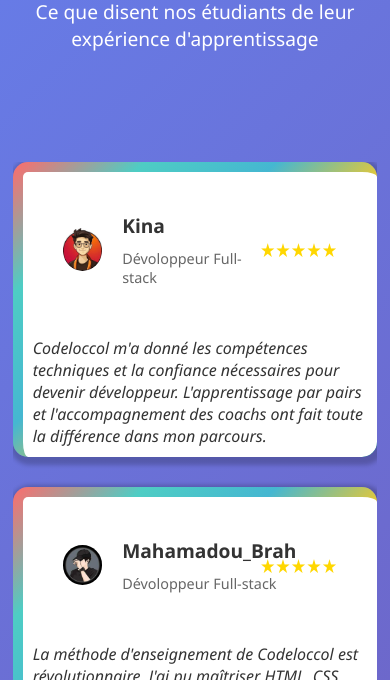
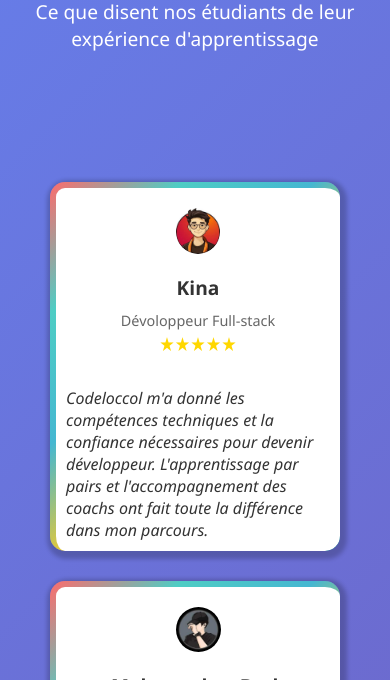
Before and after one commit to Asmah003/Testimonial_Page, a plain HTML site: page index.html in a window 390 px wide. Shown: the part 164-844 px from the top of the page. Drawn offline with Linux system fonts and the light colour scheme.

Commit message:
correction

```diff
--- a/style.css
+++ b/style.css
@@ -14,12 +14,14 @@ body {
   gap: 80px;
 }
 .container {
+  width: 100%;
   display: grid;
   grid-template-columns: repeat(3, 1fr);
   grid-template-rows: repeat(6, 1fr) 20vh;
   gap: 30px;
-  margin: 30px;
-  overflow: hidden;
+  /* margin: 50px; */
+  padding: 50px;
+  overflow: hidden!important;
 }
 header {
   text-align: center;
@@ -35,8 +37,8 @@ header P {
 }
 .card {
   position: relative;
-  border-top: 10px solid transparent;
-  border-left: 10px solid transparent;
+  border-top: 6px solid transparent;
+  border-left: 6px solid transparent;
   background: linear-gradient(white, white) padding-box,
     linear-gradient(
         135deg,
@@ -119,6 +121,35 @@ img {
   justify-content: space-between;
   padding: 40px;
 }
+@media (max-width: 1024px) {
+  .container{
+    width: auto;
+}
+.container {
+    grid-template-columns: 1fr;
+  }
+  .div1 {
+    grid-column: span 1;
+  }
+  .div2 {
+    grid-column: span 1;
+  }
+  .div3 {
+    grid-column: span 1;
+  }
+  .div4 {
+    grid-column: span 1;
+  }
+  .div5 {
+    grid-column: span 1;
+  }
+  .div6 {
+    grid-column: span 1;
+  }
+  .div7 {
+    grid-column: span 1;
+  }
+}
 @media (max-width: 768px) {
   .container {
     grid-template-columns: 1fr;
@@ -155,3 +186,16 @@ img {
     text-align: center;
   }
 }
+@media (max-width: 425px) {
+ .container{
+  margin: 0;
+ }
+ .Champs1 {
+    flex-direction: column;
+    padding: 20px;
+  }
+  .img_card {
+    flex-direction: column;
+    text-align: center;
+  }
+}
```
Also changed, not shown: index.html (+5 -5 lines).
